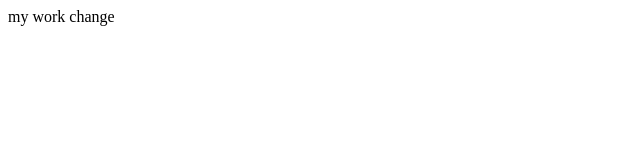
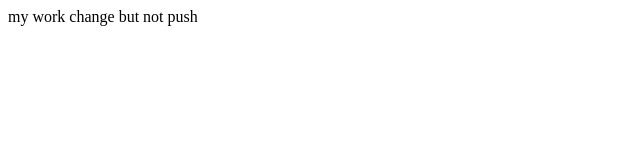
Before and after one commit to santosh3632/exampleproject, a plain HTML site: page index.html in a window 1280 px wide. Shown: the full height of the page, 0-640 px from the left. Drawn offline with Linux system fonts and the light colour scheme.

Commit message:
New commit

```diff
--- a/index.html
+++ b/index.html
@@ -7,6 +7,6 @@
     <title>Work</title>
 </head>
 <body>
-    my work change
+    my work change but not push
 </body>
 </html>
```
Also changed, not shown: 1 other file.
